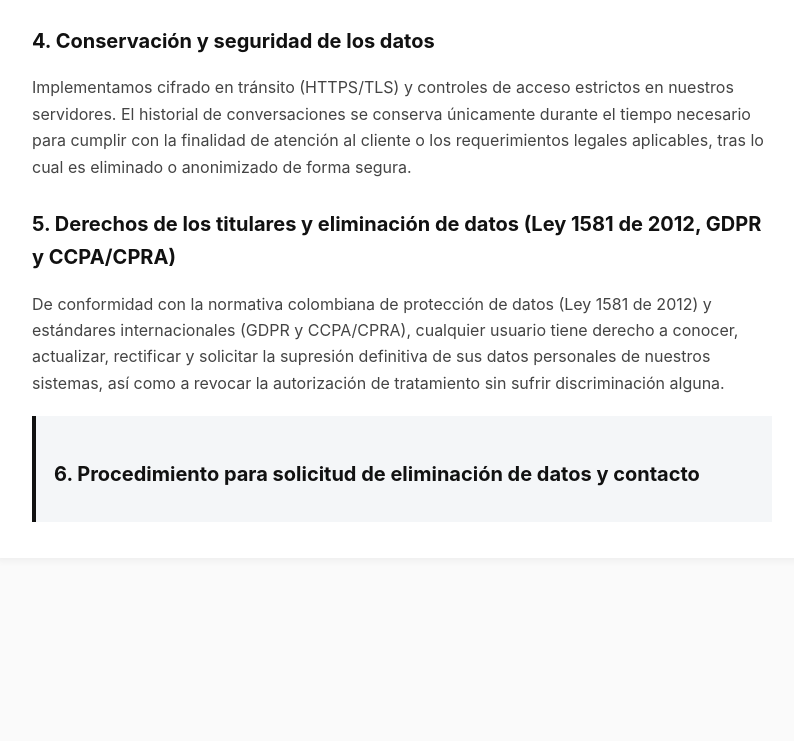
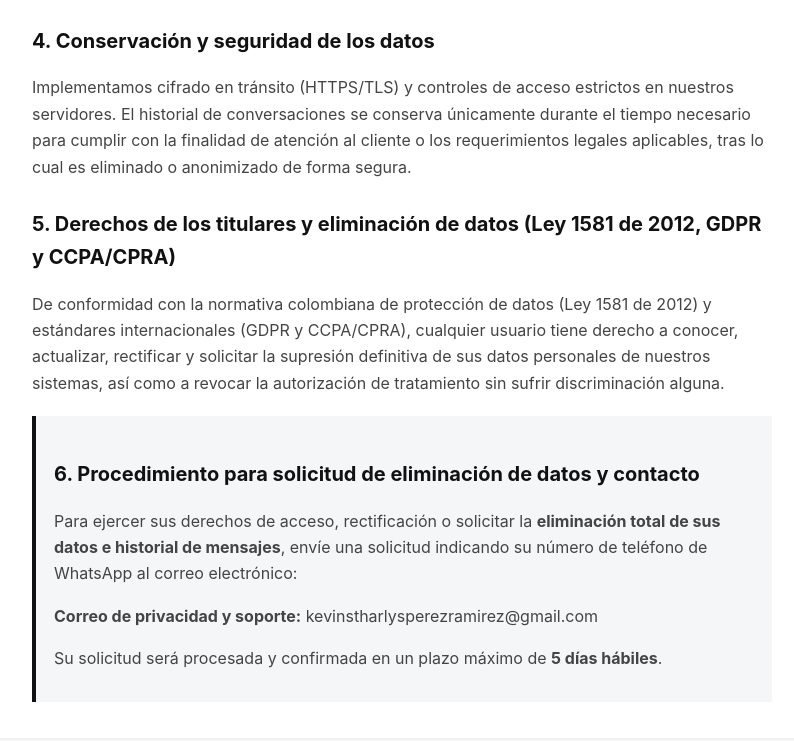
Before and after one commit to kevinstharlysperezramirez-a11y/politica-privacidad-stharlys, a plain HTML site: page index.html in a window 1280 px wide. Shown: the part 1193-1934 px from the top of the page, without its empty margins (238-1032 px from the left). Before the commit the page ends 1815 px from the top, so only its background shows below. Drawn offline with Linux system fonts and the light colour scheme.

Commit message:
Revise privacy policy contact details
Updated the responsible party's name and added contact information for data deletion requests.

```diff
--- a/index.html
+++ b/index.html
@@ -19,7 +19,7 @@
         <h1>Política de Privacidad y Tratamiento de Datos - Stharlys</h1>
         <p class="meta-info">
             <strong>Última actualización:</strong> 27 de noviembre de 2026<br>
-            <strong>Responsable del tratamiento:</strong> Stharlys (operado por [COLOCA AQUÍ TU RAZÓN SOCIAL O NOMBRE DEL RUT] – Cali, Valle del Cauca, Colombia)
+            <strong>Responsable del tratamiento:</strong> Stharlys (operado por Kevin Stharlys Pérez Ramírez – Cali, Valle del Cauca, Colombia)
         </p>
 
         <p>En <strong>Stharlys</strong> respetamos la privacidad de los usuarios y protegemos la información personal tratada a través de nuestra plataforma de automatización conversacional conectada a la API oficial de WhatsApp Business (Meta Platforms, Inc.).</p>
@@ -51,3 +51,10 @@
 
         <div class="highlight-box" id="eliminacion-datos">
             <h2>6. Procedimiento para solicitud de eliminación de datos y contacto</h2>
+            <p>Para ejercer sus derechos de acceso, rectificación o solicitar la <strong>eliminación total de sus datos e historial de mensajes</strong>, envíe una solicitud indicando su número de teléfono de WhatsApp al correo electrónico:</p>
+            <p><strong>Correo de privacidad y soporte:</strong> kevinstharlysperezramirez@gmail.com</p>
+            <p>Su solicitud será procesada y confirmada en un plazo máximo de <strong>5 días hábiles</strong>.</p>
+        </div>
+    </div>
+</body>
+</html>
```
